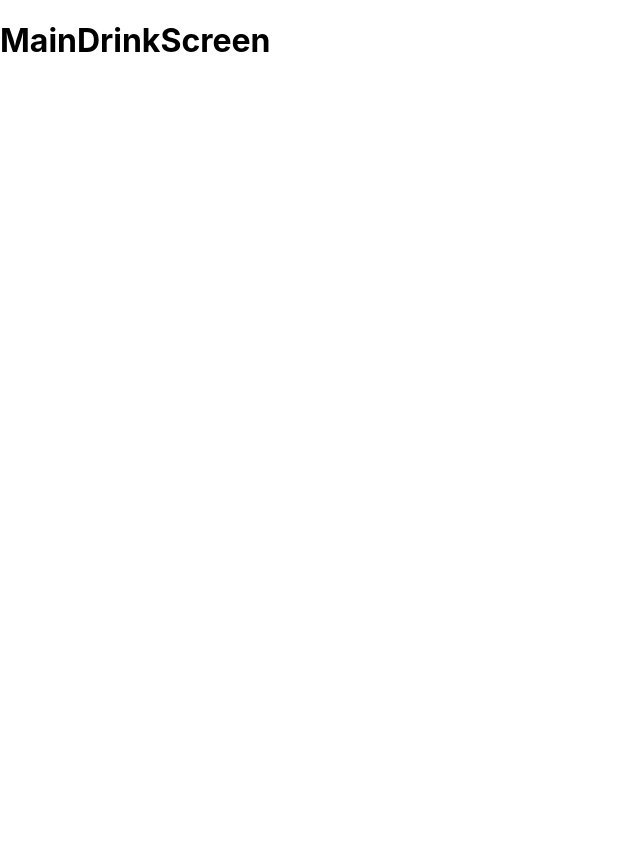
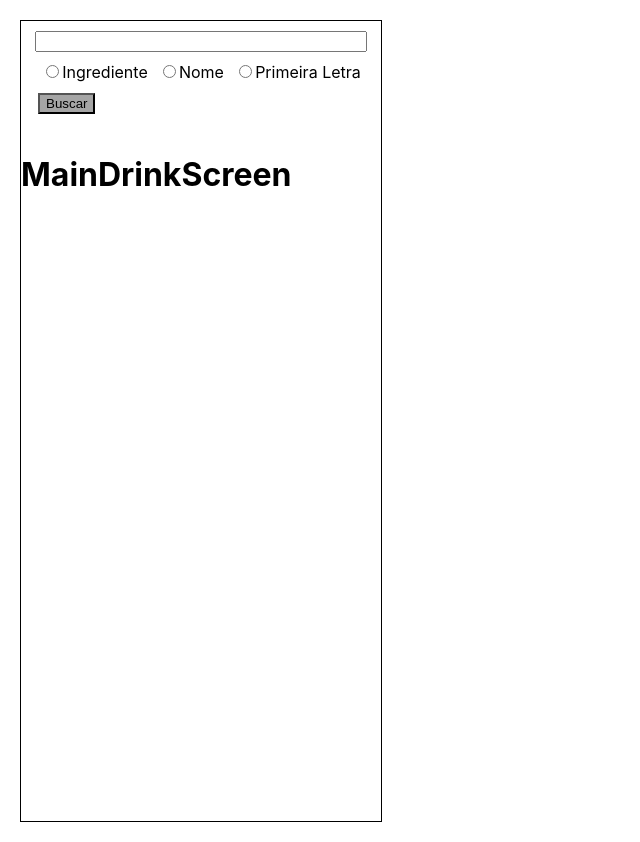
Before and after one commit to tryber/sd-03-recipes-app-04, a React (Create React App) app: page /bebidas in a window 1280 px wide. Shown: the whole page, without its empty margins (0-640 px from the left). Before the commit the page ends 800 px from the top, so only its background shows below. Built offline with nearby package versions, Linux system fonts and the light colour scheme.

Commit message:
feature ready

```diff
--- a/src/App.css
+++ b/src/App.css
@@ -1,62 +1,42 @@
-#meals {
+html {
+  border: 1px solid black;
   height: 100vh;
-  width: 100%;
-  background: #0fa36b;
+  margin: 20px;
+  width: 360px;
+}
+
+#searched-item {
+  display: block;
+  margin: 10px auto;
+  width: 90%;
+}
+
+.radio-buttons {
+  display: flex;
+  justify-content: space-evenly;
+  margin: 10px;
+}
+
+.search-button {
+  background-color: rgb(165, 165, 165);
+  margin-left: 17px;
+  margin-bottom: 20px;
+}
+
+.recipes-results {
+  display: flex;
+  justify-content: space-evenly;
+  flex-wrap: wrap;
+}
+
+.recipes-results > img, h5 {
+  margin: 10px;
+  text-align: center;
+  width: 150px;
+}
+
+.product-pic {
   display: flex;
   flex-direction: column;
   align-items: center;
-  justify-content: center;
-  font-family: sans-serif;
-  color: #464646;
 }
-
-#rocksGlass {
-  max-height: 80vh;
-  animation: shake 1s infinite ease;
-}
-
-#iceLeft {
-  /* transform-origin set in px for firefox compatibility */
-  opacity: 0.6;
-  transform-origin: 36px 66px;
-  animation: clink .8s infinite ease;
-}
-
-#iceRight {
-  /* transform-origin set in px for firefox compatibility */
-  opacity: 0.6;
-  transform-origin: 60px 78px;
-  animation: clink .8s .2s infinite ease;
-}
-
-#meals > span {
-  color: aliceblue;
-  font-weight: 900;
-  font-family: 'Montserrat', sans-serif;
-  font-size: 3em;
-  animation: shake 1.5s infinite ease;
-}
-
-@keyframes shake {
-  0% {
-    transform: rotate(5deg);
-  }
-  50% {
-    transform: rotate(-5deg);
-  }
-  100% {
-    transform: rotate(5deg);
-  }
-}
-
-@keyframes clink {
-  0% {
-    transform: rotate(-10deg);
-  }
-  50% {
-    transform: rotate(20deg);
-  }
-  100% {
-    transform: rotate(-10deg);
-  }
-}
--- /dev/null
+++ b/src/components/DrinkSearchBar.jsx
@@ -0,0 +1,101 @@
+import React, { useState } from 'react';
+import { Redirect } from 'react-router-dom';
+import * as api from '../services/drink-api';
+
+function checkResults(data, setResult, setGoToRoute, setId) {
+  if (data.drinks === null) {
+    alert('Sinto muito, não encontramos nenhuma receita para esses filtros.');
+  } else if (data.drinks.length === 1) {
+    setId(data.drinks[0].idDrink);
+    setGoToRoute(true);
+  } else if (data.drinks.length > 1) {
+    setResult(data.drinks);
+  }
+}
+
+function renderRadioButtons(setSearchBy) {
+  return (
+    <div className="radio-buttons">
+      <label htmlFor="ingrediente">
+        <input
+          id="ingredient"
+          type="radio"
+          name="search"
+          onChange={(e) => setSearchBy(e.target.id)}
+        />
+        Ingrediente
+      </label>
+      <label htmlFor="name">
+        <input
+          id="name"
+          type="radio"
+          name="search"
+          onChange={(e) => setSearchBy(e.target.id)}
+        />
+        Nome
+      </label>
+      <label htmlFor="first-letter">
+        <input
+          id="first-letter"
+          type="radio"
+          name="search"
+          onChange={(e) => setSearchBy(e.target.id)}
+        />
+        Primeira Letra
+      </label>
+    </div>
+  );
+}
+
+function DrinkSearchBar() {
+  const [searchedItem, setSearchedItem] = useState('');
+  const [searchBy, setSearchBy] = useState('');
+  const [result, setResult] = useState([]);
+  const [goToRoute, setGoToRoute] = useState(false);
+  const [id, setId] = useState('');
+  function doSearch() {
+    if (searchBy) {
+      if (searchBy === 'ingredient') {
+        api.getDrinksByIngredient(searchedItem)
+          .then((data) => checkResults(data, setResult, setGoToRoute, setId));
+      } else if (searchBy === 'name') {
+        api.getDrinksByName(searchedItem)
+          .then((data) => checkResults(data, setResult, setGoToRoute, setId));
+      } else if (searchBy === 'first-letter') {
+        if (searchedItem.length > 1) { alert('Sua busca deve conter somente 1 (um) caracter'); }
+        if (searchedItem.length === 1) {
+          api.getDrinksByLetter(searchedItem)
+            .then((data) => checkResults(data, setResult, setGoToRoute, setId));
+        }
+      }
+    }
+  }
+  return (
+    <div>
+      <input
+        id="searched-item"
+        type="text"
+        onChange={(e) => setSearchedItem(e.target.value)}
+        value={searchedItem}
+      />
+      {renderRadioButtons(setSearchBy)}
+      <button onClick={() => doSearch(searchBy, searchedItem)} className="search-button" type="button">Buscar</button>
+      <div className="recipes-results">
+        {result.reduce((arr, e, i) => {
+          if (i < 12) {
+            return [...arr,
+              <div className="product-pic">
+                <img src={e.strDrinkThumb} alt="thumbnail" width="150px" />
+                <h5>{e.strDrink}</h5>
+              </div>,
+            ];
+          }
+          return arr;
+        }, [])}
+      </div>
+      {goToRoute && <Redirect to={`/bebidas/${id}`} />}
+    </div>
+  );
+}
+
+export default DrinkSearchBar;
--- /dev/null
+++ b/src/components/FoodSearchBar.jsx
@@ -0,0 +1,101 @@
+import React, { useState } from 'react';
+import { Redirect } from 'react-router-dom';
+import * as api from '../services/foodApi';
+
+function checkResults(data, setResult, setGoToRoute, setId) {
+  if (data.meals === null) {
+    alert('Sinto muito, não encontramos nenhuma receita para esses filtros.');
+  } else if (data.meals.length === 1) {
+    setId(data.meals[0].idMeal);
+    setGoToRoute(true);
+  } else if (data.meals.length > 1) {
+    setResult(data.meals);
+  }
+}
+
+function renderRadioButtons(setSearchBy) {
+  return (
+    <div className="radio-buttons">
+      <label htmlFor="ingrediente">
+        <input
+          id="ingredient"
+          type="radio"
+          name="search"
+          onChange={(e) => setSearchBy(e.target.id)}
+        />
+        Ingrediente
+      </label>
+      <label htmlFor="name">
+        <input
+          id="name"
+          type="radio"
+          name="search"
+          onChange={(e) => setSearchBy(e.target.id)}
+        />
+        Nome
+      </label>
+      <label htmlFor="first-letter">
+        <input
+          id="first-letter"
+          type="radio"
+          name="search"
+          onChange={(e) => setSearchBy(e.target.id)}
+        />
+        Primeira Letra
+      </label>
+    </div>
+  );
+}
+
+function FoodSearchBar() {
+  const [searchedItem, setSearchedItem] = useState('');
+  const [searchBy, setSearchBy] = useState('');
+  const [result, setResult] = useState([]);
+  const [goToRoute, setGoToRoute] = useState(false);
+  const [id, setId] = useState('');
+  function doSearch() {
+    if (searchBy) {
+      if (searchBy === 'ingredient') {
+        api.getByIgredient(searchedItem)
+          .then((data) => checkResults(data, setResult, setGoToRoute, setId));
+      } else if (searchBy === 'name') {
+        api.getMealByName(searchedItem)
+          .then((data) => checkResults(data, setResult, setGoToRoute, setId));
+      } else if (searchBy === 'first-letter') {
+        if (searchedItem.length > 1) { alert('Sua busca deve conter somente 1 (um) caracter'); }
+        if (searchedItem.length === 1) {
+          api.getByFirstLetter(searchedItem)
+            .then((data) => checkResults(data, setResult, setGoToRoute, setId));
+        }
+      }
+    }
+  }
+  return (
+    <div>
+      <input
+        id="searched-item"
+        type="text"
+        onChange={(e) => setSearchedItem(e.target.value)}
+        value={searchedItem}
+      />
+      {renderRadioButtons(setSearchBy)}
+      <button onClick={() => doSearch(searchBy, searchedItem)} className="search-button" type="button">Buscar</button>
+      <div className="recipes-results">
+        {result.reduce((arr, e, i) => {
+          if (i < 12) {
+            return [...arr,
+              <div className="product-pic">
+                <img src={e.strMealThumb} alt="thumbnail" width="150px" />
+                <h5>{e.strMeal}</h5>
+              </div>,
+            ];
+          }
+          return arr;
+        }, [])}
+      </div>
+      {goToRoute && <Redirect to={`/comidas/${id}`} />}
+    </div>
+  );
+}
+
+export default FoodSearchBar;
--- a/src/components/MainDrinkScreen.jsx
+++ b/src/components/MainDrinkScreen.jsx
@@ -1,8 +1,10 @@
 import React from 'react';
+import DrinkSearchBar from './DrinkSearchBar';
 
 function MainDrinkScreen() {
   return (
     <div>
+      <DrinkSearchBar />
       <h1>MainDrinkScreen</h1>
     </div>
   );
--- a/src/components/MainFoodScreen.jsx
+++ b/src/components/MainFoodScreen.jsx
@@ -1,8 +1,10 @@
 import React from 'react';
+import FoodSearchBar from './FoodSearchBar';
 
 function MainFoodScreen() {
   return (
     <div>
+      <FoodSearchBar />
       <h1>MainFoodScreen</h1>
     </div>
   );
--- a/src/services/drink-api.js
+++ b/src/services/drink-api.js
@@ -14,7 +14,7 @@ export async function getRandomDrink() {
 }
 
 export async function getDrinksByIngredient(search) {
-  return fetch(`https://www.thecocktaildb.com/api/json/v1/1/search.php?i=${search}`)
+  return fetch(`https://www.thecocktaildb.com/api/json/v1/1/filter.php?i=${search}`)
     .then((resp) => resp.json());
 }
 
--- a/src/services/foodApi.js
+++ b/src/services/foodApi.js
@@ -10,8 +10,8 @@ export const getMealByCategorie = async (category) => {
   return mealInfo;
 };
 
-export const getByIgredient = async (igredient) => {
-  const meal = await fetch(`https://www.themealdb.com/api/json/v1/1/list.php?i=${igredient}`);
+export const getByIgredient = async (ingredient) => {
+  const meal = await fetch(`https://www.themealdb.com/api/json/v1/1/filter.php?i=${ingredient}`);
   const mealInfo = await meal.json();
   return mealInfo;
 };
```
Also changed, not shown: src/components/SearchBar.jsx (deleted, +0 -11 lines).
